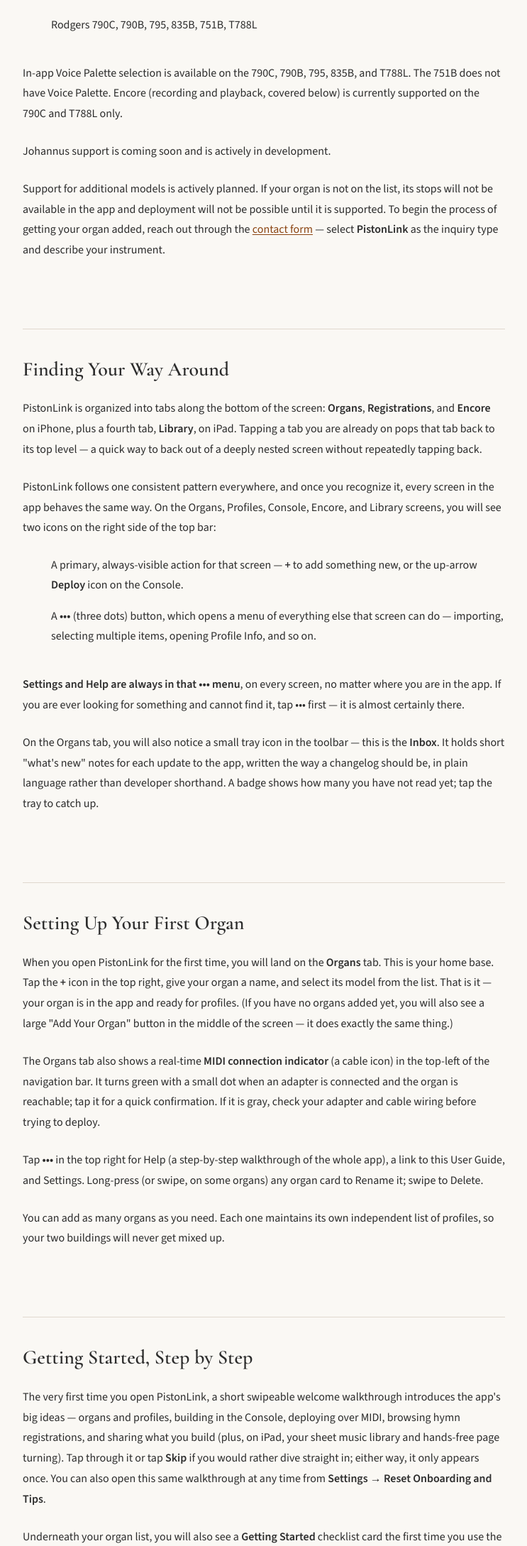
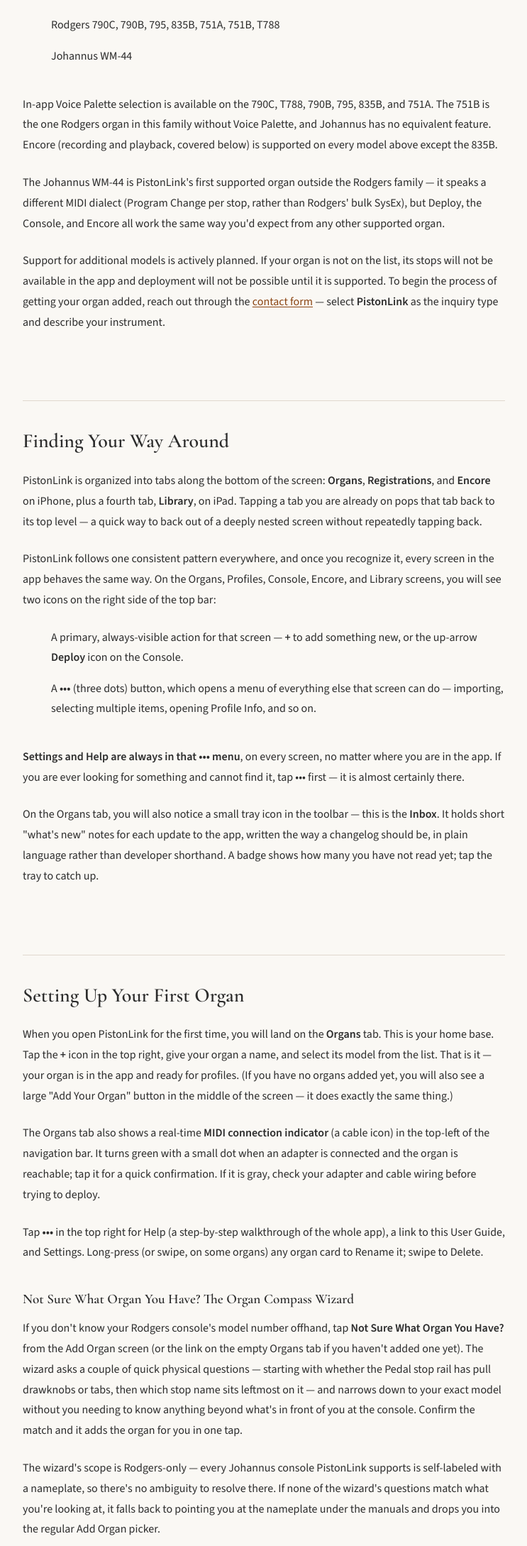
Before and after one commit to nelsonarrangements/music, a website built with Vite: page pistonlink-guide.html in a window 1280 px wide. Shown: the part 2325-4503 px from the top of the page at 71% size, without its empty margins (400-1143 px from the left). Built offline with nearby package versions, Linux system fonts and the light colour scheme.

Commit message:
Updated the product page with the new 1.6.3 update.

```diff
--- a/pistonlink-guide.html
+++ b/pistonlink-guide.html
@@ -75,11 +75,12 @@
 
             <p><strong>Currently supported organ models:</strong></p>
             <ul>
-              <li>Rodgers 790C, 790B, 795, 835B, 751B, T788L</li>
+              <li>Rodgers 790C, 790B, 795, 835B, 751A, 751B, T788</li>
+              <li>Johannus WM-44</li>
             </ul>
-            <p>In-app Voice Palette selection is available on the 790C, 790B, 795, 835B, and T788L. The 751B does not have Voice Palette. Encore (recording and playback, covered below) is currently supported on the 790C and T788L only.</p>
+            <p>In-app Voice Palette selection is available on the 790C, T788, 790B, 795, 835B, and 751A. The 751B is the one Rodgers organ in this family without Voice Palette, and Johannus has no equivalent feature. Encore (recording and playback, covered below) is supported on every model above except the 835B.</p>
 
-            <p>Johannus support is coming soon and is actively in development.</p>
+            <p>The Johannus WM-44 is PistonLink's first supported organ outside the Rodgers family — it speaks a different MIDI dialect (Program Change per stop, rather than Rodgers' bulk SysEx), but Deploy, the Console, and Encore all work the same way you'd expect from any other supported organ.</p>
 
             <p>Support for additional models is actively planned. If your organ is not on the list, its stops will not be available in the app and deployment will not be possible until it is supported. To begin the process of getting your organ added, reach out through the <a href="/contact.html?type=PistonLink">contact form</a> — select <strong>PistonLink</strong> as the inquiry type and describe your instrument.</p>
 
@@ -103,6 +104,11 @@
             <p>The Organs tab also shows a real-time <strong>MIDI connection indicator</strong> (a cable icon) in the top-left of the navigation bar. It turns green with a small dot when an adapter is connected and the organ is reachable; tap it for a quick confirmation. If it is gray, check your adapter and cable wiring before trying to deploy.</p>
 
             <p>Tap <strong>•••</strong> in the top right for Help (a step-by-step walkthrough of the whole app), a link to this User Guide, and Settings. Long-press (or swipe, on some organs) any organ card to Rename it; swipe to Delete.</p>
+
+            <h3>Not Sure What Organ You Have? The Organ Compass Wizard</h3>
+            <p>If you don't know your Rodgers console's model number offhand, tap <strong>Not Sure What Organ You Have?</strong> from the Add Organ screen (or the link on the empty Organs tab if you haven't added one yet). The wizard asks a couple of quick physical questions — starting with whether the Pedal stop rail has pull drawknobs or tabs, then which stop name sits leftmost on it — and narrows down to your exact model without you needing to know anything beyond what's in front of you at the console. Confirm the match and it adds the organ for you in one tap.</p>
+
+            <p>The wizard's scope is Rodgers-only — every Johannus console PistonLink supports is self-labeled with a nameplate, so there's no ambiguity to resolve there. If none of the wizard's questions match what you're looking at, it falls back to pointing you at the nameplate under the manuals and drops you into the regular Add Organ picker.</p>
 
             <p>You can add as many organs as you need. Each one maintains its own independent list of profiles, so your two buildings will never get mixed up.</p>
 
@@ -141,7 +147,7 @@
             <p>This is one of the more useful shortcuts in the app. If an organ has more than one profile, tap the small chevron next to the profile name at the top of the Console to open a quick-switch menu listing every other profile for that organ. Tap one and you are instantly viewing it — no need to back out to the profile list and tap back in. Useful when you want to quickly compare how G3 sounds between your "Sacrament Meeting" and "Fast Sunday" profiles.</p>
 
             <h3>Voice Palette</h3>
-            <p>Some Rodgers organs let a single stop tab hide more than one voicing behind an "Alpha Dial" — the physical dial doubles a rank into two or more alternate voices sharing the same slot. PistonLink calls this the <strong>Voice Palette</strong>, and it is supported on the <strong>790C, T788L, 790B, 795, and 835B</strong>. The <strong>Rodgers 751B is the one organ in this family without Alpha Dial hardware</strong>, so it has no Voice Palette stops at all. Turning on an alternate voice always turns off the others sharing that slot (including the primary) — only one voice per slot can sound at a time, exactly as on the real console.</p>
+            <p>Some Rodgers organs let a single stop tab hide more than one voicing behind an "Alpha Dial" — the physical dial doubles a rank into two or more alternate voices sharing the same slot. PistonLink calls this the <strong>Voice Palette</strong>, and it is supported on the <strong>790C, T788, 790B, 795, 835B, and 751A</strong>. The <strong>Rodgers 751B is the one organ in this family without Alpha Dial hardware</strong>, so it has no Voice Palette stops at all. Turning on an alternate voice always turns off the others sharing that slot (including the primary) — only one voice per slot can sound at a time, exactly as on the real console.</p>
 
             <p>How you reach the alternates depends on a setting (<strong>Settings → Voice Palette Display</strong>, covered below):</p>
             <ul>
@@ -149,7 +155,7 @@
               <li><strong>Bottom List</strong> — instead of living on the stop cards, every alternate voice for the current division is broken out into its own expandable <strong>Voice Palette</strong> section underneath the regular stop grid, with a palette icon. Tap to expand it and toggle voices there like any other stop tile.</li>
             </ul>
 
-            <p>A small number of Voice Palette voices (on the 790C and T788L only) are flagged as unusually loud, solo-only sounds. Turning one on shows a temporary orange warning banner naming the stop, which fades away on its own after a few seconds — it is just a heads-up, not a block.</p>
+            <p>A small number of Voice Palette voices (on the 790C and T788 only) are flagged as unusually loud, solo-only sounds. Turning one on shows a temporary orange warning banner naming the stop, which fades away on its own after a few seconds — it is just a heads-up, not a block.</p>
 
             <p>Because a piston stores which alternate you had selected for each slot (separately from whether that slot was on or off), recalling a piston later restores the exact voice you picked, not just the primary. If you ever want to undo a run of alternate-voice experiments across an entire profile, use <strong>Reset Voices</strong> in the Console's ••• menu (below) — it snaps every piston back to each slot's primary voice without touching any on/off states.</p>
 
@@ -184,7 +190,7 @@
             <p>If no MIDI adapter is detected when you tap Deploy, the button will be disabled and the app will explain why. Double-check your cable wiring (see "What You Need Before You Start" above — it is easy to swap IN and OUT), wait a moment for the adapter to be recognized, and try again.</p>
 
             <h3>Stops Didn't Light Up? Finding Your Device ID</h3>
-            <p>Rodgers organs listen for MIDI SysEx messages addressed to a specific <strong>device ID</strong> — a per-installation setting configured by a technician when the organ was set up, not something tied to the organ model itself. Two identical Rodgers 790Cs in different buildings can be set to different device IDs. PistonLink ships with a sensible default, but if a deploy completes without any error and yet nothing visibly changes on the console, a device ID mismatch is almost always the reason.</p>
+            <p>Rodgers organs listen for MIDI SysEx messages addressed to a specific <strong>device ID</strong> — a per-installation setting configured by a technician when the organ was set up, not something tied to the organ model itself. Two identical Rodgers 790Cs in different buildings can be set to different device IDs. PistonLink ships with a sensible default, but if a deploy completes without any error and yet nothing visibly changes on the console, a device ID mismatch is almost always the reason. This section is specific to Rodgers organs — the Johannus WM-44 addresses stops differently and has no device ID to find, so this troubleshooting entry never appears for it.</p>
 
             <p>If a deploy hasn't visibly worked, a <strong>Stops Didn't Light Up?</strong> button appears on the Deploy screen after your first attempted send of that session. Tap it to open a short wizard:</p>
 
@@ -239,7 +245,7 @@
             <h2>Encore: Recording and Replaying a Performance</h2>
             <p>The <strong>Encore</strong> tab captures everything you play at the console — notes, piston presses, registration changes, all of it — as one continuous MIDI stream, and can send that exact performance back to the organ whenever you want to hear it again. Think of it as a tape recorder for the organ itself, not just the audio. Step away from the console — the back pew, the foyer, wherever the sound actually lands — and hear your registration the way the congregation does.</p>
 
-            <p>Encore is currently supported on the <strong>Rodgers 790C and T788L</strong> only — these are the two models that have been validated recording and playing back on real hardware. Support for the rest of the organ family is planned, but for now, if your organ is not one of those two, the Encore transport will not function.</p>
+            <p>Encore is supported on every organ PistonLink supports except the <strong>Rodgers 835B</strong> — that includes the 790C, T788, 751A, 751B, 790B, 795, and the Johannus WM-44. If your organ is a 835B, the Encore transport will not function; support there is planned for once its MIDI dialect has been fully confirmed.</p>
 
             <h3>Recording and Playing Back</h3>
             <p>The Encore screen has three transport buttons styled like the piston buttons on the Console — <strong>Record</strong>, <strong>Stop</strong>, and <strong>Play/Pause</strong> — plus a live waveform and elapsed-time readout while you record, and a status line telling you what is currently playing, paused, or queued up next. The intended order is right there in a caption strip on the screen: <strong>Record → Registration → Perform → Stop</strong> — hit Record, pick your starting registration, then play through your piece, then stop.</p>
```
